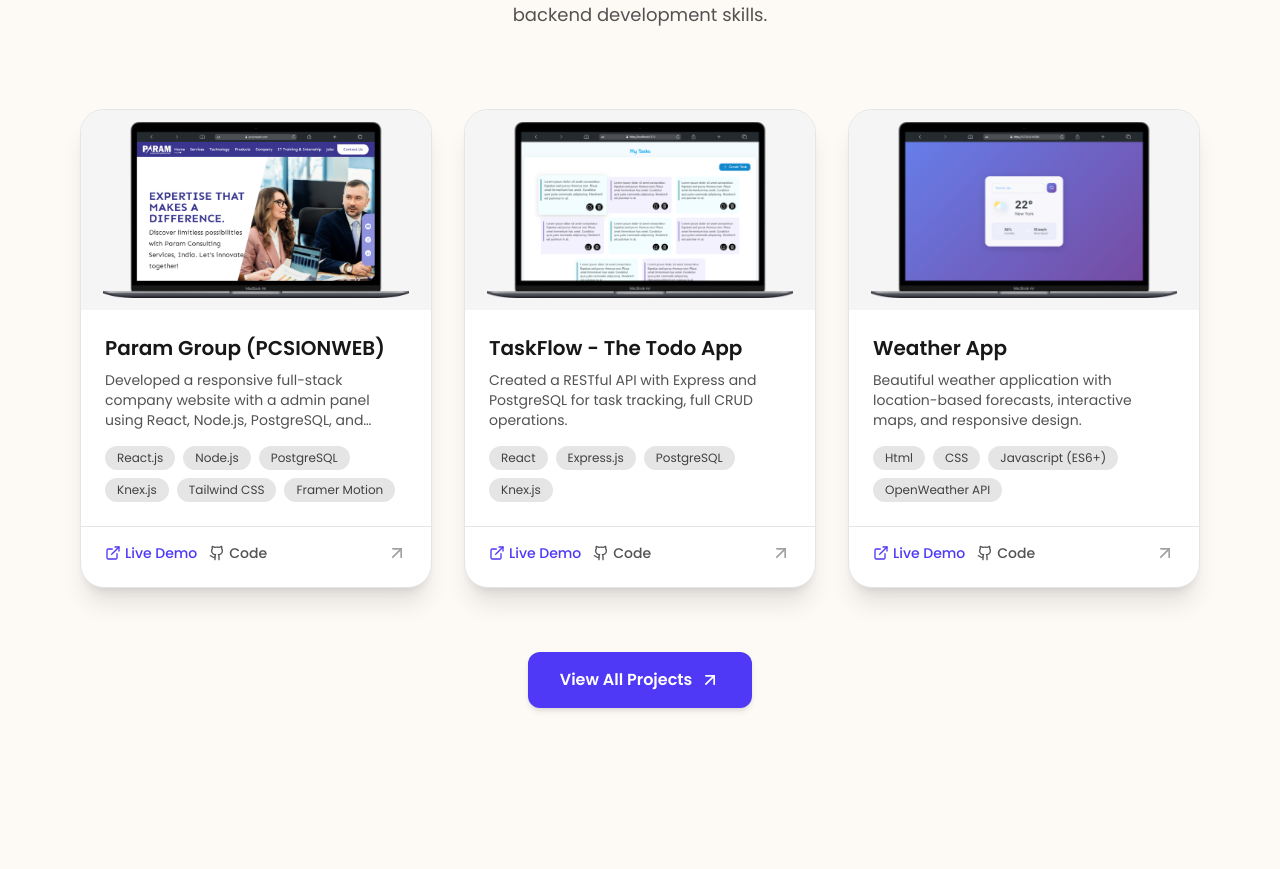
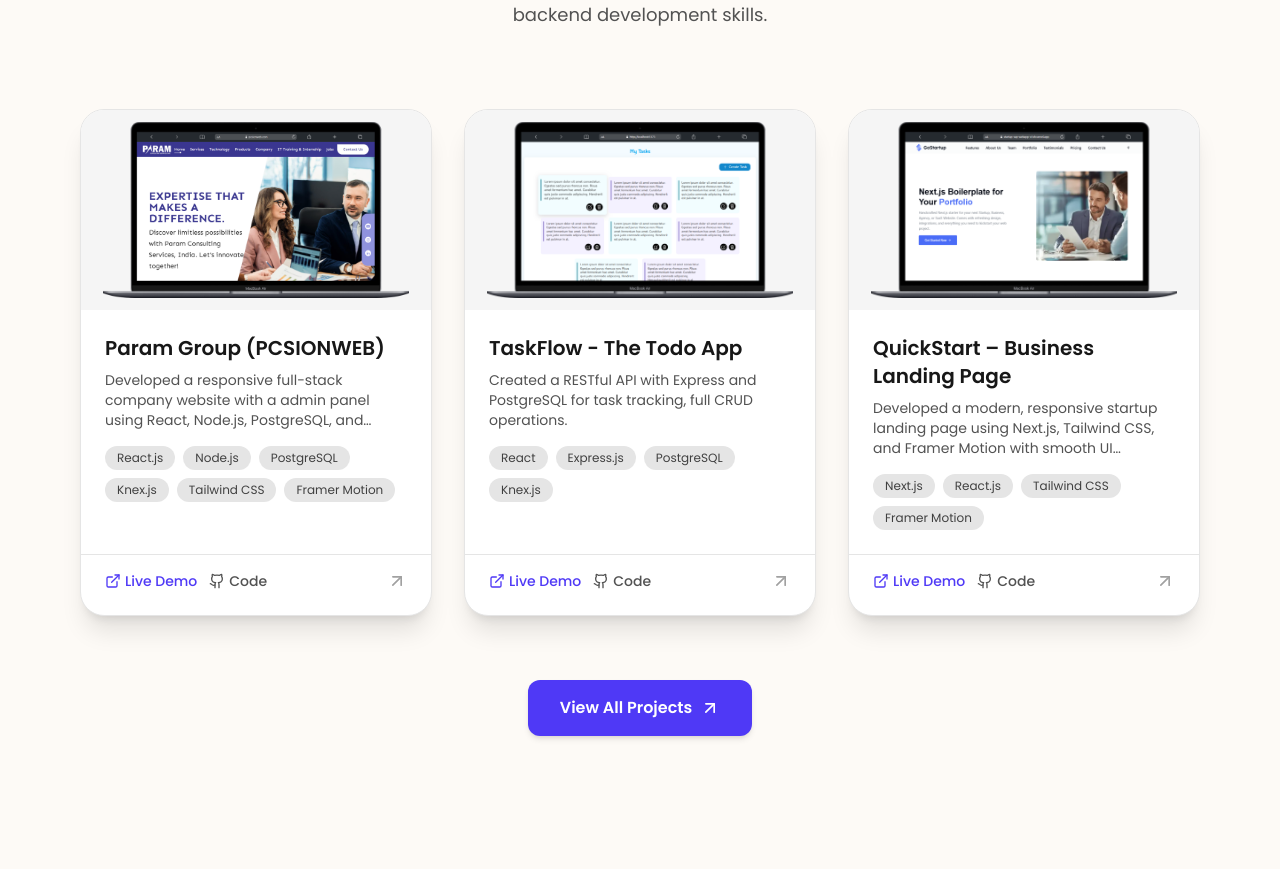
Before and after one commit to HitarthRevakar/portfolio-hitarth, a React (Vite) app: page / in a window 1280 px wide. Shown: the part 2330-3199 px from the top of the page. Built offline with nearby package versions, Linux system fonts and the light colour scheme.

Commit message:
update projects

```diff
--- a/src/pages/Projects.jsx
+++ b/src/pages/Projects.jsx
@@ -36,19 +36,18 @@ const projects = [
     featured: false,
   },
   {
-    title: "Weather App",
-    description:
-      "Beautiful weather application with location-based forecasts, interactive maps, and responsive design.",
-    tech: ["Html", "CSS", "Javascript (ES6+)", "OpenWeather API"],
-    category: "Frontend",
-    image: "/weather-app.png",
-    liveUrl: "https://weather-app-hitarth-dev.netlify.app/",
-    githubUrl: "https://github.com/HitarthRevakar/weather-app-hitarth-dev",
-    codeLinks: [
-      { name: "Main Repository", url: "https://github.com/HitarthRevakar/weather-app-hitarth-dev" },
+    "title": "QuickStart – Business Landing Page",
+    "description": "Developed a modern, responsive startup landing page using Next.js, Tailwind CSS, and Framer Motion with smooth UI animations.",
+    "tech": ["Next.js", "React.js", "Tailwind CSS", "Framer Motion"],
+    "category": "Frontend",
+    "image": "/startup-opening.png",
+    "liveUrl": "https://startup-sap-webapp-o1xh.vercel.app/",
+    "githubUrl": "https://github.com/HitarthRevakar/startup-sap-webapp",
+    "codeLinks": [
+      { "name": "Frontend Repo.", "url": "https://github.com/HitarthRevakar/startup-sap-webapp" }
     ],
-    featured: false,
-  },
+    "featured": true
+  }
 ];
 
 const cardVariants = {
```
Also changed, not shown: public/startup-opening.png (added).
